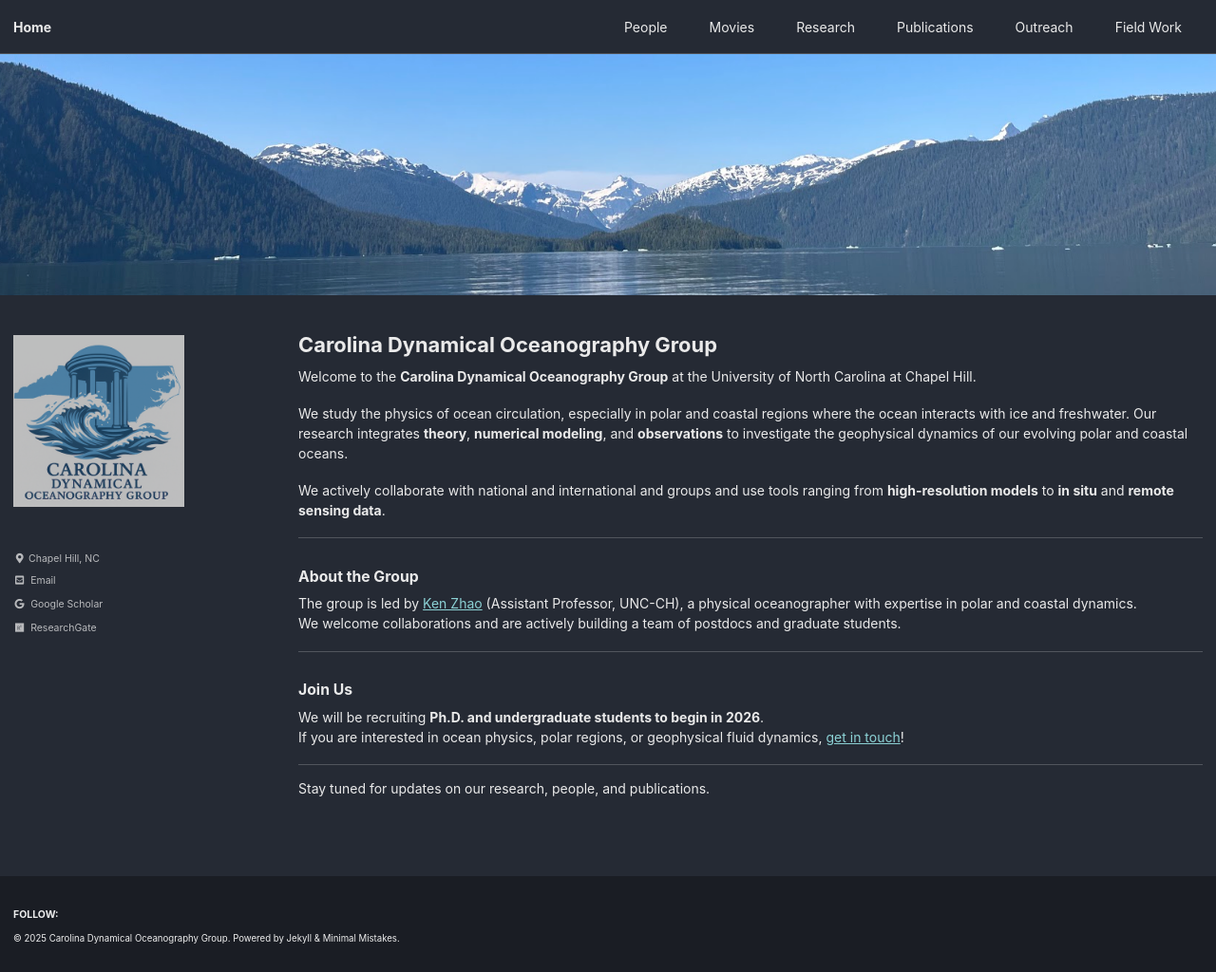
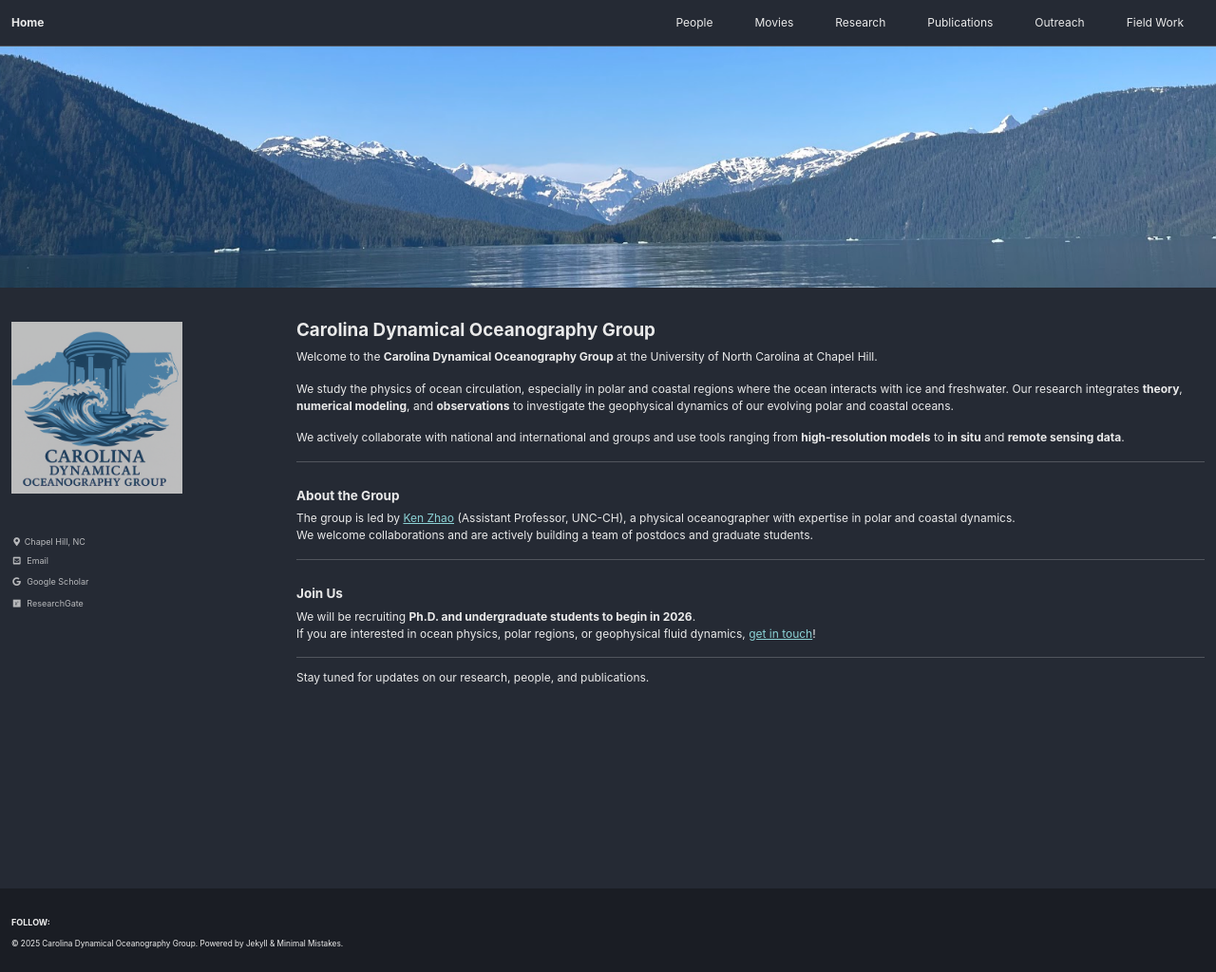
Before and after one commit to unc-ocean-dynamics/unc-ocean-dynamics.github.io, a Jekyll site: the page built from index.md, in a window 1280 px wide and 1024 px high. Shown: the whole window at 95% size. Built offline with Jekyll 4.4.1, drawn with Linux system fonts in a browser that asks for light colours; cached includes are drawn as plain includes.

Commit message:
Update main.scss

```diff
--- a/assets/css/main.scss
+++ b/assets/css/main.scss
@@ -10,5 +10,5 @@
 // --- Your custom styles here ---
 
 body {
-  font-size: 14px;  // Adjust this value as you like
+  font-size: 12px;  // Adjust this value as you like
 }
```
